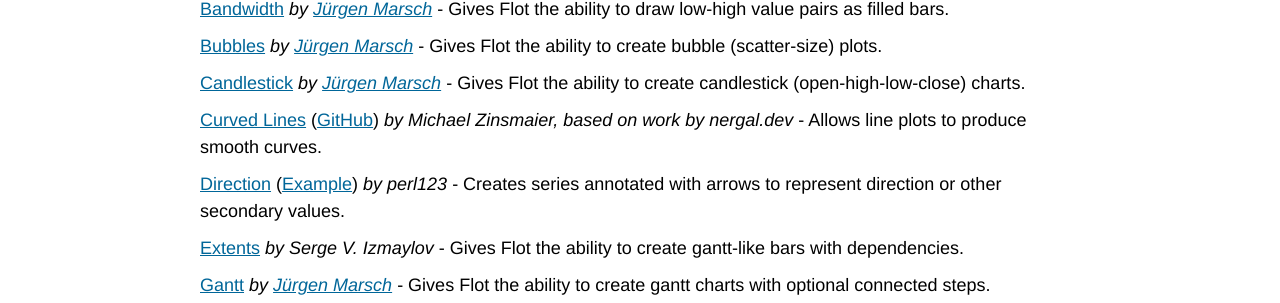
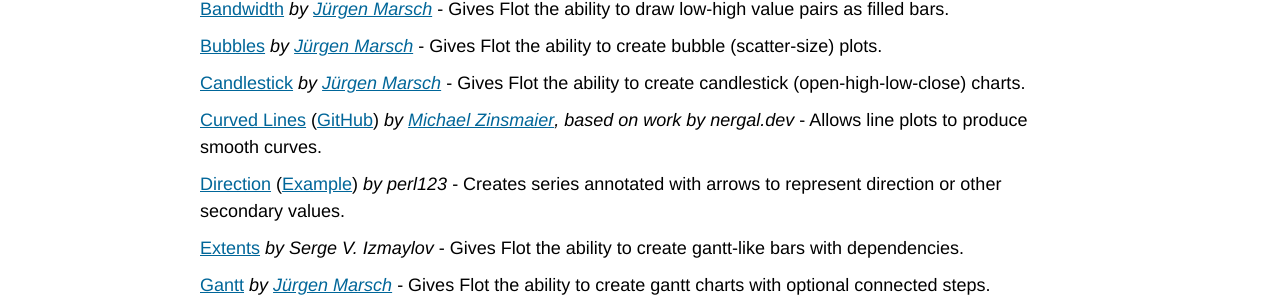
Before and after one commit to flot/flot.github.com, a Jekyll site: the page built from plugins/index.html, in a window 1280 px wide. Shown: the part 439-742 px from the top of the page. Built offline with Jekyll 4.4.1, drawn with Linux system fonts in a browser that asks for light colours; Markdown is read by kramdown in place of the engine named in the settings; part of the change alters nothing that is shown.

```diff
--- a/plugins/index.html
+++ b/plugins/index.html
@@ -26,9 +26,9 @@ Gives Flot the ability to create bubble (scatter-size) plots.</p>
 <em>by <a href="https://github.com/jumjum123">Jürgen Marsch</a></em> -
 Gives Flot the ability to create candlestick (open-high-low-close) charts.</p>
 
-<p><a href="http://www.billigerbiken.de/CurvedLines">Curved Lines</a>
+<p><a href="http://curvedlines.michaelzinsmaier.de/">Curved Lines</a>
 (<a href="https://github.com/MichaelZinsmaier/CurvedLines">GitHub</a>)
-<em>by Michael Zinsmaier, based on work by nergal.dev</em> -
+<em>by <a href="https://github.com/MichaelZinsmaier">Michael Zinsmaier</a>, based on work by nergal.dev</em> -
 Allows line plots to produce smooth curves.</p>
 
 <p><a href="http://code.google.com/p/jquery-flot-direction/">Direction</a>
```
